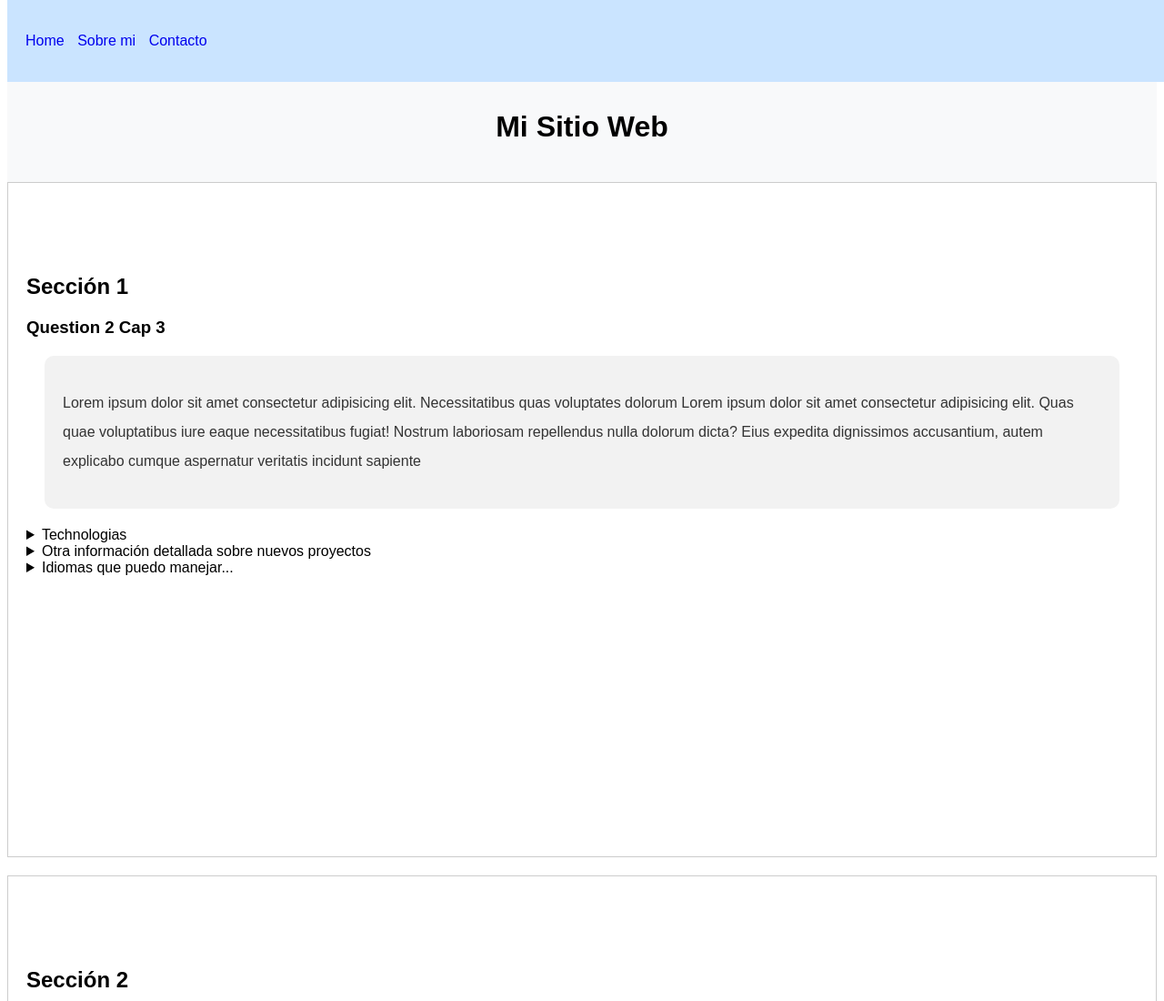
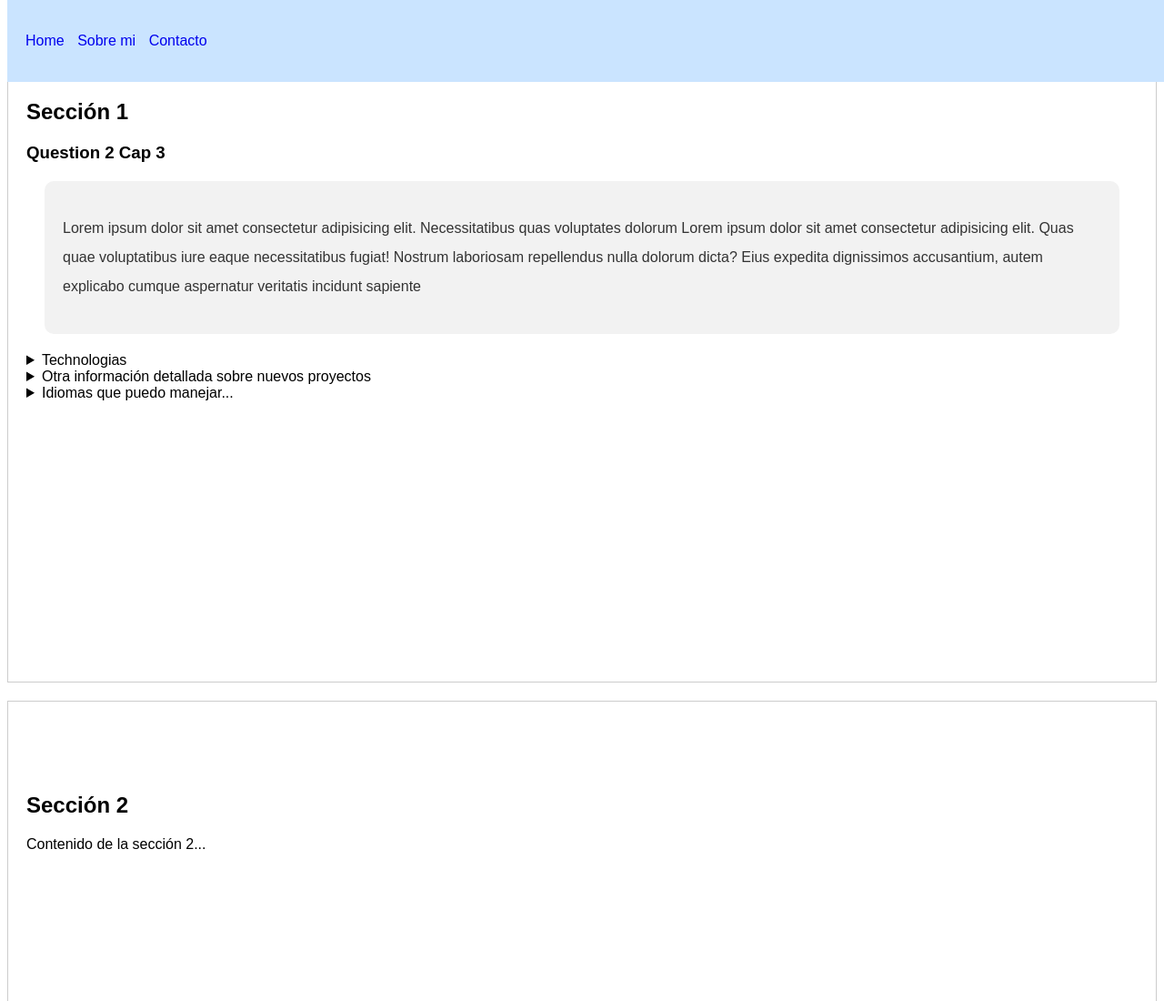
Before and after one commit to ayoubbouazi/my_web_site, a plain HTML site: page index.html in a window 1280 px wide. Shown: the top 1100 px of the page at 91% size. Drawn offline with Linux system fonts and the light colour scheme.

Commit message:
Change some styles navbar

```diff
--- a/index.html
+++ b/index.html
@@ -9,6 +9,7 @@
 </head>
 
 <body>
+    <header class="header">
     <nav class="nav">
         <ul>
             <li><a href="#section1">Home</a></li>
@@ -16,8 +17,6 @@
             <li><a href="#section3">Contacto</a></li>
         </ul>
     </nav>
-    <header class="header">
-        <h1>Mi Sitio Web</h1>
     </header>
 
     <section class="section" id="section1">
--- a/style.css
+++ b/style.css
@@ -2,16 +2,10 @@ body {
   font-family: Arial, sans-serif;
 }
 .header {
-  margin-top: 5rem;
-  background-color: #f8f9fa;
-  padding: 20px;
-  text-align: center;
-}
-.nav {
+  background-color: #cae4ff;
   position: fixed;
   top: 0;
   min-width: 100%;
-  background-color: #cae4ff;
   padding: 20px;
 }
 .nav ul {
@@ -43,8 +37,6 @@ body {
   line-height: 2rem;
 }
 
-
-
 /* Form style */
 form {
   max-width: 500px;
@@ -61,7 +53,8 @@ label {
   color: #555;
 }
 
-input, select {
+input,
+select {
   width: 100%;
   padding: 10px;
   margin: 5px 0;
```
